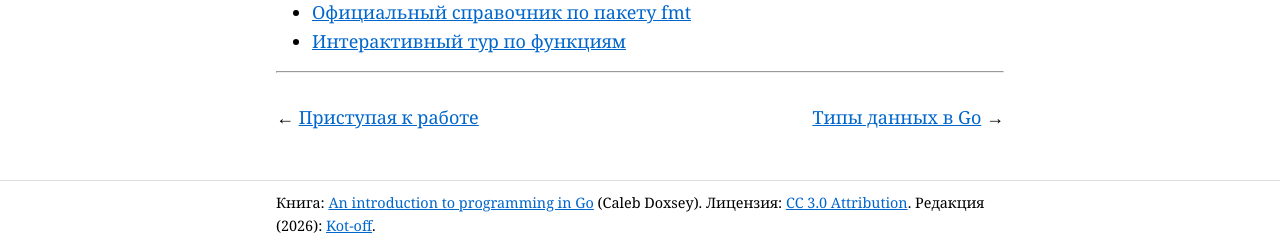
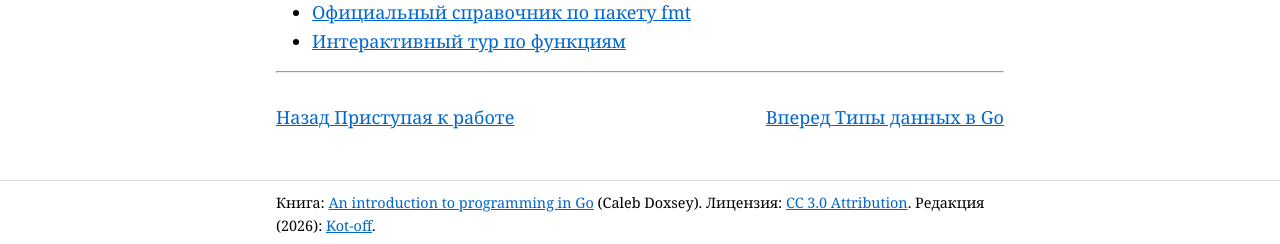
Before and after one commit to Kot-off/golang-fundamentals-2026.io, a Jekyll site: the page built from _book/chapter-02-your-first-program.md, in a window 1280 px wide. Shown: the part 4025-4269 px from the top of the page. Built offline with Jekyll 4.4.1, drawn with Linux system fonts in a browser that asks for light colours; nearby versions of some CDN libraries; a style sheet for code colours, icons or effects is not loaded.

Commit message:
Fix navigation 404 and cover image size

```diff
--- a/_includes/prevnext.html
+++ b/_includes/prevnext.html
@@ -1,16 +1,15 @@
-{% for chapter in site.book %}
-  {% if chapter.url == page.url %}
-    {% assign next = forloop.index0 | plus: 1 %}
-    {% assign prev = forloop.index0 | minus: 1 %}
-  {% endif %}
-{% endfor %}
-
 <div class="prevnext">
-  {% if site.book[prev] %}
-    <div class="prevnext_item -prev">&larr; <a href="{{ site.book[prev].url }}">{{ site.book[prev].title }}</a></div>
+  {% if page.previous %}
+    <a class="prevnext_item -prev" href="{{ site.baseurl }}{{ page.previous.url }}">
+      <span class="prevnext_label">Назад</span>
+      <span class="prevnext_title">{{ page.previous.title }}</span>
+    </a>
   {% endif %}
 
-  {% if site.book[next] %}
-    <div class="prevnext_item -next"><a href="{{ site.book[next].url }}">{{ site.book[next].title }}</a> &rarr;</div>
+  {% if page.next %}
+    <a class="prevnext_item -next" href="{{ site.baseurl }}{{ page.next.url }}">
+      <span class="prevnext_label">Вперед</span>
+      <span class="prevnext_title">{{ page.next.title }}</span>
+    </a>
   {% endif %}
 </div>
--- a/assets/stylesheets/main.scss
+++ b/assets/stylesheets/main.scss
@@ -17,21 +17,15 @@
 
 .intro {
   margin-bottom: 50px;
-  // Добавим центрирование, чтобы Gopher и заголовок были по центру
   text-align: center;
 
-  // --- Стили для новой картинки ---
   .intro_cover {
-    display: block;      // Делаем блочным элементом
-    margin: 0 auto 30px; // Центрируем и добавляем отступ снизу
-    max-width: 100%;     // Самое важное: картинка не будет шире экрана
-    height: auto;        // Сохраняем пропорции
-
-    // Если хочешь ограничить максимальную ширину (например, 600px),
-    // раскомментируй следующую строку:
-     max-width: 400px;
+    display: block;
+    margin: 0 auto 30px;
+    max-width: 400px; // Ограничиваем ширину до 400px, чтобы суслик не был на весь экран
+    width: 100%;     // Позволяет картинке сжиматься на телефонах
+    height: auto;
   }
-  // --------------------------------
 }
 
 .intro_heading {
```
